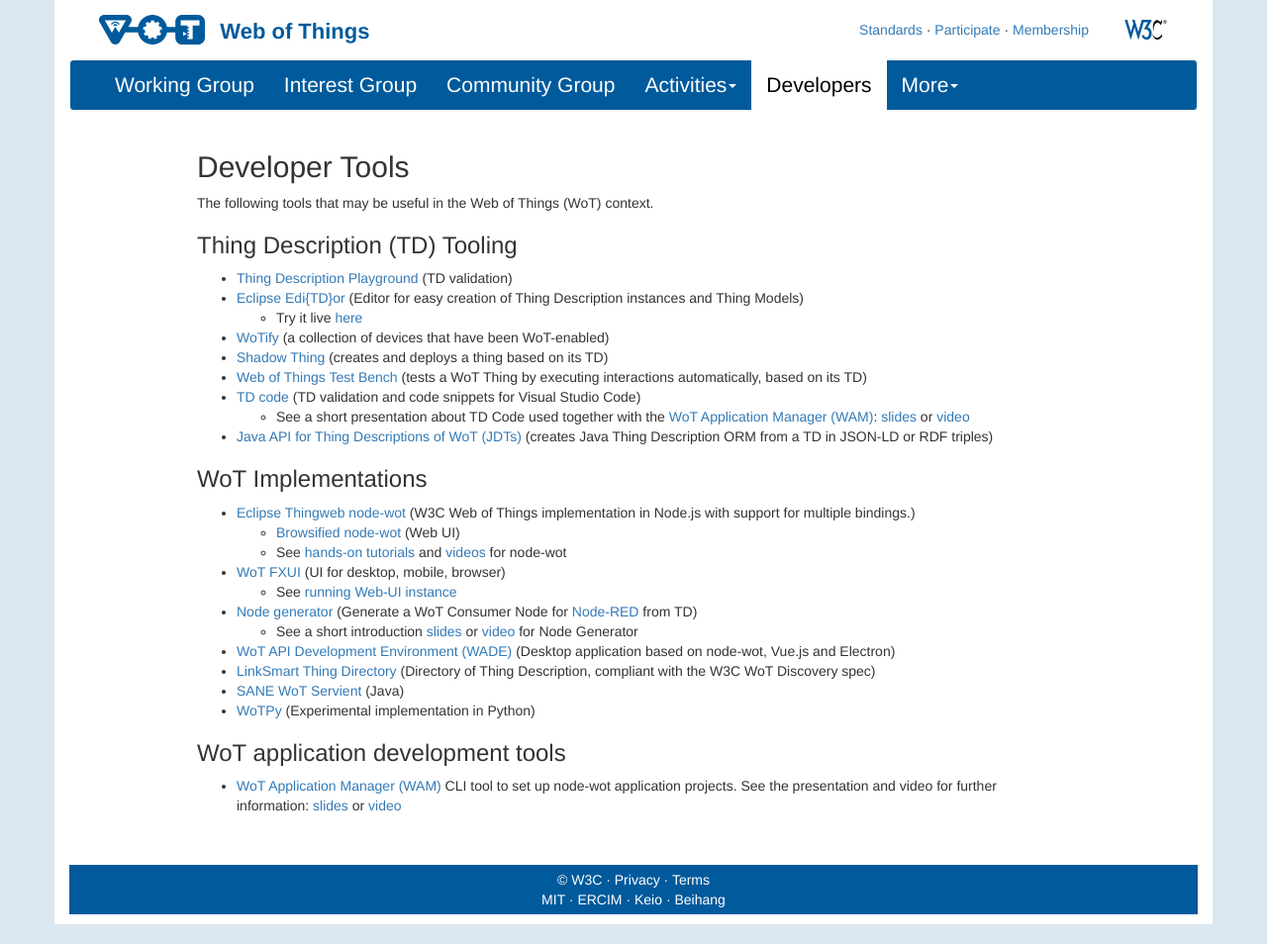
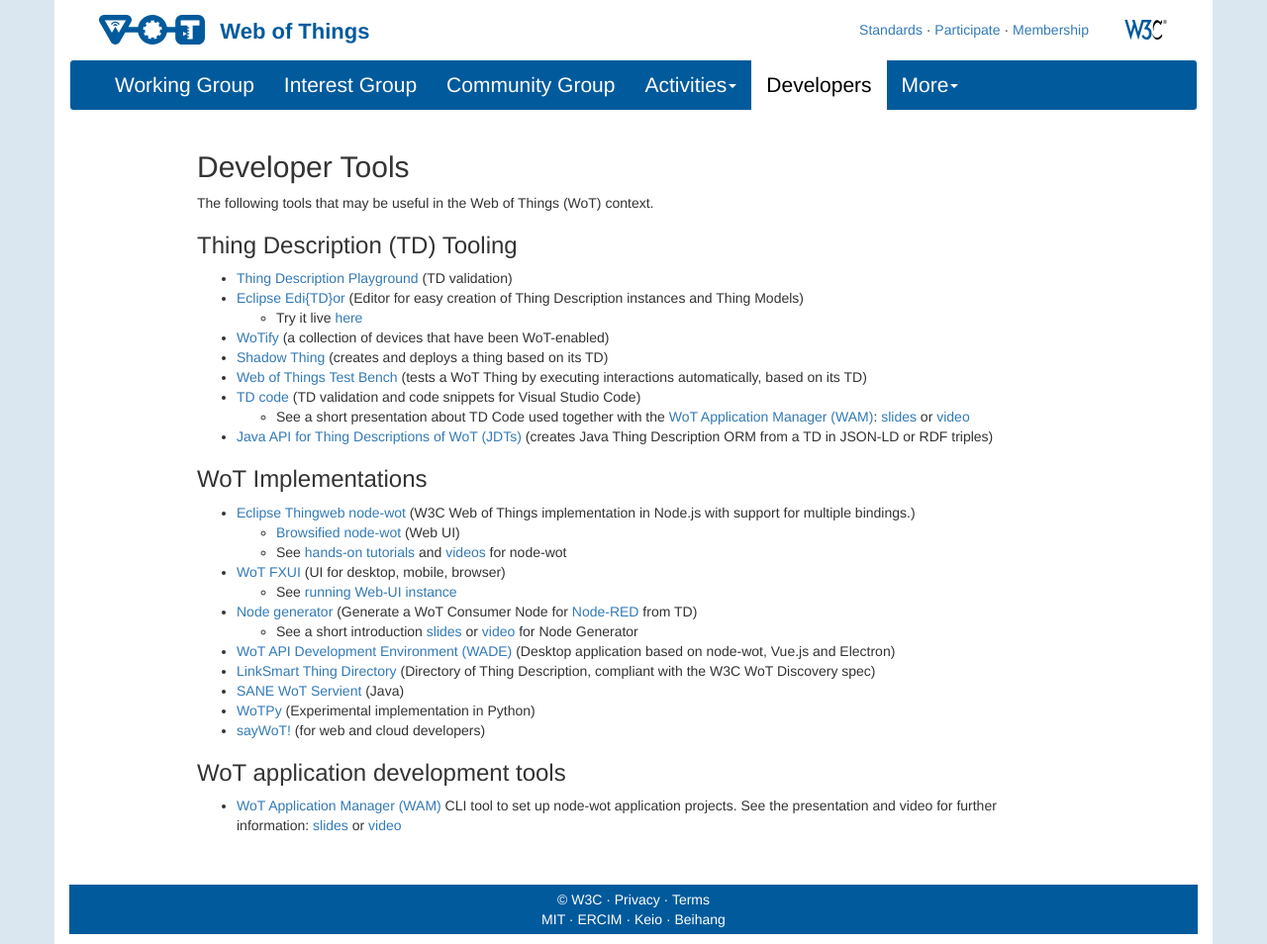
Before and after one commit to w3c/wot-marketing, a Jekyll site: the page built from docs/developers/index.html, in a window 1280 px wide. Shown: the whole page at 99% size. Built offline with Jekyll 4.4.1, drawn with Linux system fonts in a browser that asks for light colours; nearby versions of some CDN libraries.

Commit message:
add sayWoT! to implementations list

```diff
--- a/docs/developers/index.html
+++ b/docs/developers/index.html
@@ -74,6 +74,9 @@
 		<li>
 			<a href="https://github.com/agmangas/wot-py">WoTPy</a> (Experimental implementation in Python)
 		</li>
+		<li>
+			<a href="https://www.evosoft.com/en/digitalization-offering/saywot/">sayWoT!</a> (for web and cloud developers)
+		</li>
 	</ul>
 	<h3>WoT application development tools</h3>
 	<ul>
```
